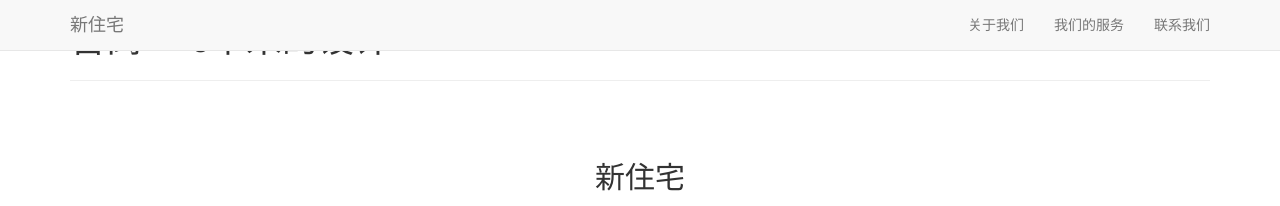
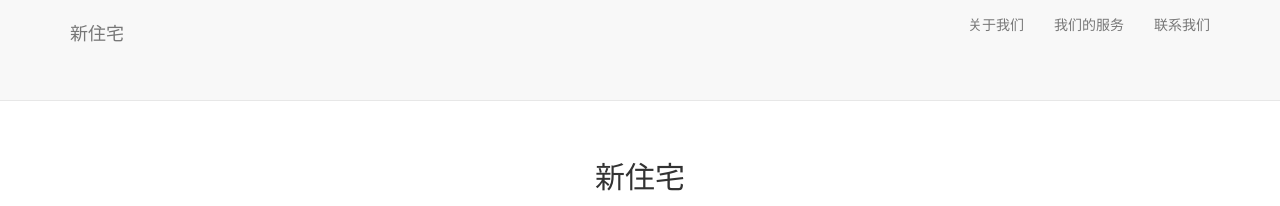
Before and after one commit to WOW-Decorate/NEWHOME, a Jekyll site: the page built from _posts/2014-09-23-services-3.markdown, in a window 1280 px wide. Shown: the top 206 px of the page. Built offline with Jekyll 4.4.1, drawn with Linux system fonts in a browser that asks for light colours; nearby versions of some CDN libraries; library files that are not in the unit come from our copies.

Commit message:
add the words

```diff
--- a/_includes/header.html
+++ b/_includes/header.html
@@ -10,7 +10,7 @@
                 <span class="icon-bar"></span>
             </button>
             <a class="navbar-brand page-scroll" href="#home">
-            {{ site.title }}</a>
+            <h4>{{ site.title }}<h4></a>
         </div>
         <!-- Collect the nav links, forms, and other content for toggling -->
         <div class="collapse navbar-collapse" id="bs-example-navbar-collapse-1">
--- a/_posts/2014-09-22-services-2.markdown
+++ b/_posts/2014-09-22-services-2.markdown
@@ -6,5 +6,3 @@ title: 新家：“一套房屋的空间规划”
 description: |
 ---
    五星之家致力于旧房及毛坯房从设计、装修、家居、陈设一体式的服务体验，让住宅从传统设计中得到解放，基于家庭生活对房屋功能的需要重新设计空间，借助新住宅设计师团队研发的视觉方案，缔造五星级的家。
-    <br> <br> <br>
-   <a class="button tiny radius" href="http://wow-decorate.github.io/NEWHOME/">More >></a>
```
